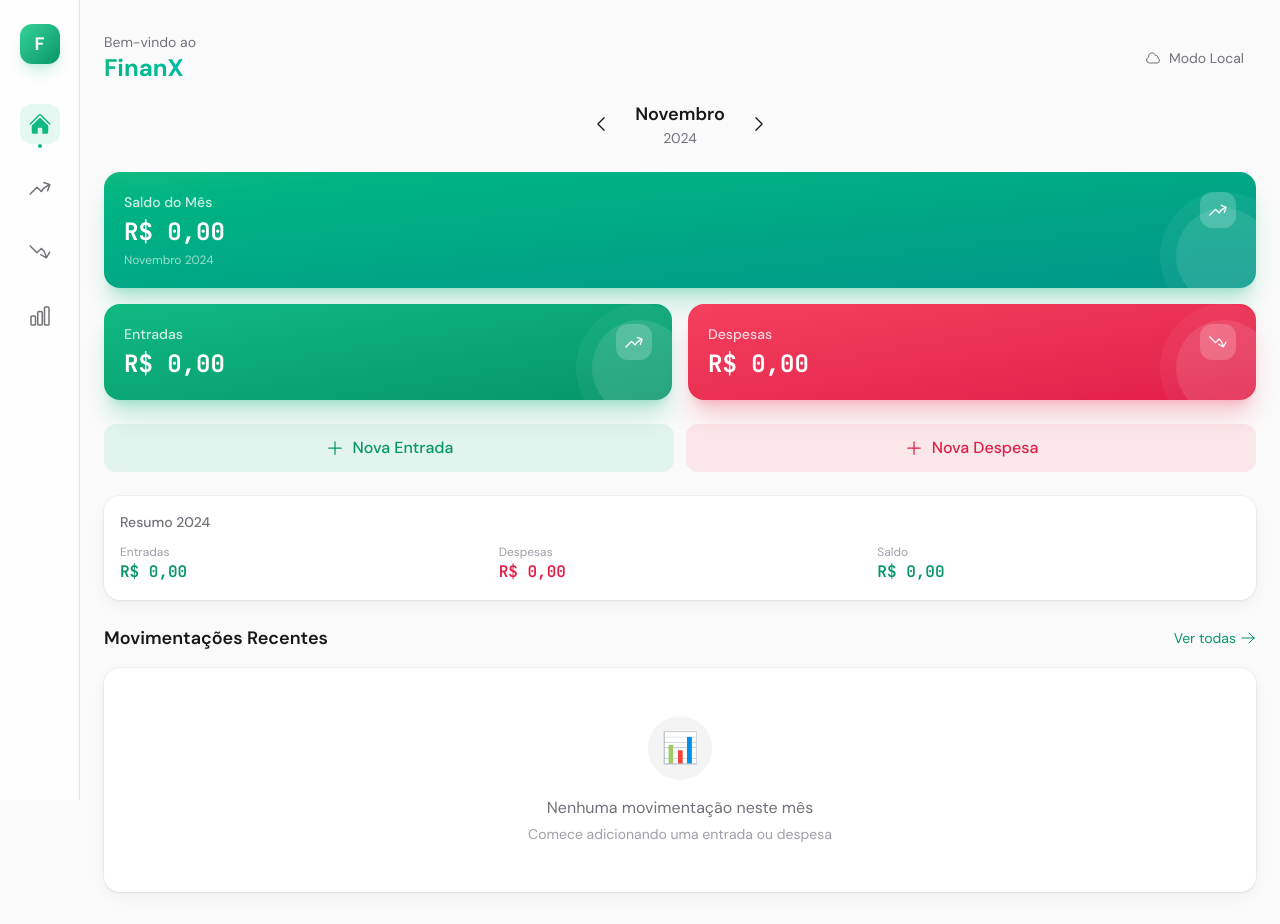
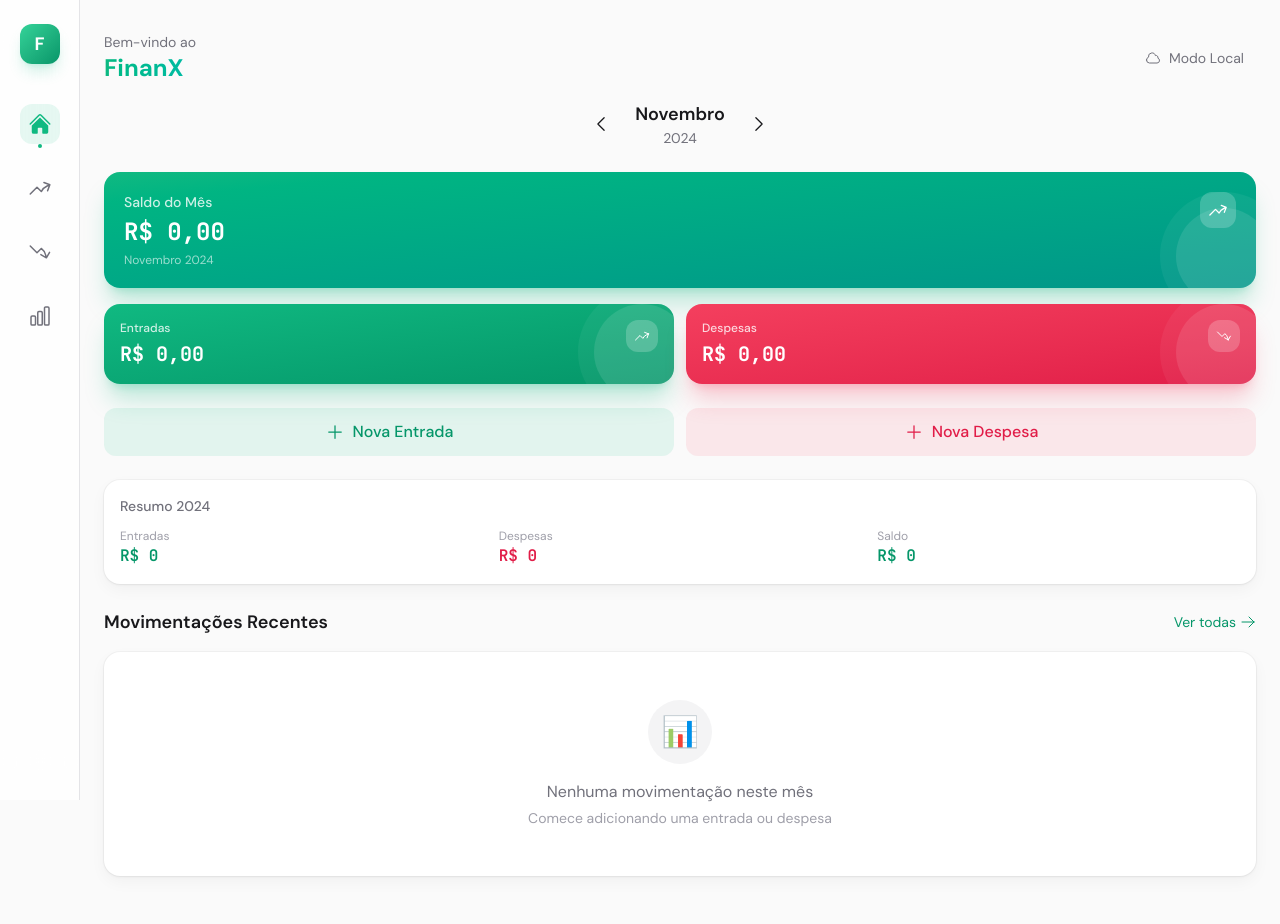
Before and after one commit to luckgoncalves/finanx, a Next.js app: page / in a window 1280 px wide. Built offline with nearby package versions, Linux system fonts and the light colour scheme.

Commit message:
ajuste layout

```diff
--- a/src/app/despesas/page.tsx
+++ b/src/app/despesas/page.tsx
@@ -39,25 +39,25 @@ export default function DespesasPage() {
         {/* Paid vs Pending Summary */}
         {monthlyData.expenses.length > 0 && (
           <div className="grid grid-cols-2 gap-3 mt-4">
-            <div className="p-4 rounded-xl bg-white dark:bg-zinc-900 card-shadow dark:card-shadow-dark">
+            <div className="p-3 sm:p-4 rounded-xl bg-white dark:bg-zinc-900 card-shadow dark:card-shadow-dark min-w-0">
               <div className="flex items-center gap-2 mb-2">
-                <CheckCircleIcon className="w-5 h-5 text-emerald-500" />
-                <span className="text-sm font-medium text-zinc-500 dark:text-zinc-400">Pagas</span>
+                <CheckCircleIcon className="w-4 h-4 sm:w-5 sm:h-5 text-emerald-500 flex-shrink-0" />
+                <span className="text-xs sm:text-sm font-medium text-zinc-500 dark:text-zinc-400">Pagas</span>
               </div>
-              <p className="text-lg font-bold font-mono text-emerald-600 dark:text-emerald-400">
-                {monthlyData.totalPaid.toLocaleString('pt-BR', { style: 'currency', currency: 'BRL' })}
+              <p className="text-base sm:text-lg font-bold font-mono text-emerald-600 dark:text-emerald-400 truncate">
+                {monthlyData.totalPaid.toLocaleString('pt-BR', { style: 'currency', currency: 'BRL', minimumFractionDigits: 0, maximumFractionDigits: 0 })}
               </p>
               <p className="text-xs text-zinc-400 dark:text-zinc-500">
                 {monthlyData.expenses.filter(e => e.paid).length} de {monthlyData.expenses.length}
               </p>
             </div>
-            <div className="p-4 rounded-xl bg-white dark:bg-zinc-900 card-shadow dark:card-shadow-dark">
+            <div className="p-3 sm:p-4 rounded-xl bg-white dark:bg-zinc-900 card-shadow dark:card-shadow-dark min-w-0">
               <div className="flex items-center gap-2 mb-2">
-                <ClockIcon className="w-5 h-5 text-amber-500" />
-                <span className="text-sm font-medium text-zinc-500 dark:text-zinc-400">Pendentes</span>
+                <ClockIcon className="w-4 h-4 sm:w-5 sm:h-5 text-amber-500 flex-shrink-0" />
+                <span className="text-xs sm:text-sm font-medium text-zinc-500 dark:text-zinc-400">Pendentes</span>
               </div>
-              <p className="text-lg font-bold font-mono text-amber-600 dark:text-amber-400">
-                {monthlyData.totalPending.toLocaleString('pt-BR', { style: 'currency', currency: 'BRL' })}
+              <p className="text-base sm:text-lg font-bold font-mono text-amber-600 dark:text-amber-400 truncate">
+                {monthlyData.totalPending.toLocaleString('pt-BR', { style: 'currency', currency: 'BRL', minimumFractionDigits: 0, maximumFractionDigits: 0 })}
               </p>
               <p className="text-xs text-zinc-400 dark:text-zinc-500">
                 {monthlyData.expenses.filter(e => !e.paid).length} de {monthlyData.expenses.length}
--- a/src/app/page.tsx
+++ b/src/app/page.tsx
@@ -47,16 +47,18 @@ export default function Home() {
             subtitle={`${MONTHS[currentMonth - 1]} ${currentYear}`}
           />
 
-          <div className="grid grid-cols-2 gap-4">
+          <div className="grid grid-cols-2 gap-3">
             <SummaryCard
               title="Entradas"
               amount={monthlyData.totalIncome}
               type="income"
+              compact
             />
             <SummaryCard
               title="Despesas"
               amount={monthlyData.totalExpense}
               type="expense"
+              compact
             />
           </div>
         </div>
@@ -88,23 +90,23 @@ export default function Home() {
           <h3 className="text-sm font-medium text-zinc-500 dark:text-zinc-400 mb-3">
             Resumo {currentYear}
           </h3>
-          <div className="grid grid-cols-3 gap-4">
-            <div>
+          <div className="grid grid-cols-3 gap-2 sm:gap-4">
+            <div className="min-w-0">
               <p className="text-xs text-zinc-400 dark:text-zinc-500">Entradas</p>
-              <p className="font-semibold text-emerald-600 dark:text-emerald-400 font-mono">
-                {yearlyData.totalIncome.toLocaleString('pt-BR', { style: 'currency', currency: 'BRL' })}
+              <p className="text-sm sm:text-base font-semibold text-emerald-600 dark:text-emerald-400 font-mono truncate">
+                {yearlyData.totalIncome.toLocaleString('pt-BR', { style: 'currency', currency: 'BRL', minimumFractionDigits: 0, maximumFractionDigits: 0 })}
               </p>
             </div>
-            <div>
+            <div className="min-w-0">
               <p className="text-xs text-zinc-400 dark:text-zinc-500">Despesas</p>
-              <p className="font-semibold text-rose-600 dark:text-rose-400 font-mono">
-                {yearlyData.totalExpense.toLocaleString('pt-BR', { style: 'currency', currency: 'BRL' })}
+              <p className="text-sm sm:text-base font-semibold text-rose-600 dark:text-rose-400 font-mono truncate">
+                {yearlyData.totalExpense.toLocaleString('pt-BR', { style: 'currency', currency: 'BRL', minimumFractionDigits: 0, maximumFractionDigits: 0 })}
               </p>
             </div>
-            <div>
+            <div className="min-w-0">
               <p className="text-xs text-zinc-400 dark:text-zinc-500">Saldo</p>
-              <p className={`font-semibold font-mono ${yearlyData.balance >= 0 ? 'text-emerald-600 dark:text-emerald-400' : 'text-rose-600 dark:text-rose-400'}`}>
-                {yearlyData.balance.toLocaleString('pt-BR', { style: 'currency', currency: 'BRL' })}
+              <p className={`text-sm sm:text-base font-semibold font-mono truncate ${yearlyData.balance >= 0 ? 'text-emerald-600 dark:text-emerald-400' : 'text-rose-600 dark:text-rose-400'}`}>
+                {yearlyData.balance.toLocaleString('pt-BR', { style: 'currency', currency: 'BRL', minimumFractionDigits: 0, maximumFractionDigits: 0 })}
               </p>
             </div>
           </div>
@@ -152,7 +154,7 @@ export default function Home() {
                     </p>
                   </div>
                   <span
-                    className={`font-semibold font-mono ${
+                    className={`font-semibold font-mono text-sm sm:text-base flex-shrink-0 ${
                       transaction.type === 'income'
                         ? 'text-emerald-600 dark:text-emerald-400'
                         : 'text-rose-600 dark:text-rose-400'
@@ -162,6 +164,8 @@ export default function Home() {
                     {transaction.amount.toLocaleString('pt-BR', {
                       style: 'currency',
                       currency: 'BRL',
+                      minimumFractionDigits: transaction.amount >= 1000 ? 0 : 2,
+                      maximumFractionDigits: transaction.amount >= 1000 ? 0 : 2,
                     })}
                   </span>
                 </div>
--- a/src/components/SummaryCard.tsx
+++ b/src/components/SummaryCard.tsx
@@ -7,11 +7,22 @@ interface SummaryCardProps {
   amount: number;
   type: 'income' | 'expense' | 'balance';
   subtitle?: string;
+  compact?: boolean;
 }
 
-export function SummaryCard({ title, amount, type, subtitle }: SummaryCardProps) {
+export function SummaryCard({ title, amount, type, subtitle, compact = false }: SummaryCardProps) {
   const formatCurrency = (value: number) => {
-    return Math.abs(value).toLocaleString('pt-BR', {
+    const absValue = Math.abs(value);
+    // Para valores grandes, usa formato compacto em mobile
+    if (absValue >= 10000) {
+      return absValue.toLocaleString('pt-BR', {
+        style: 'currency',
+        currency: 'BRL',
+        minimumFractionDigits: 0,
+        maximumFractionDigits: 0,
+      });
+    }
+    return absValue.toLocaleString('pt-BR', {
       style: 'currency',
       currency: 'BRL',
     });
@@ -49,20 +60,20 @@ export function SummaryCard({ title, amount, type, subtitle }: SummaryCardProps)
   const Icon = styles.icon;
 
   return (
-    <div className={`relative overflow-hidden rounded-2xl p-5 ${styles.bg} shadow-xl ${styles.shadow} text-white`}>
-      <div className="flex items-start justify-between">
-        <div>
-          <p className="text-sm font-medium text-white/80">{title}</p>
-          <p className="text-2xl font-bold mt-1 font-mono">
+    <div className={`relative overflow-hidden rounded-2xl ${compact ? 'p-4' : 'p-5'} ${styles.bg} shadow-xl ${styles.shadow} text-white`}>
+      <div className="flex items-start justify-between gap-2">
+        <div className="min-w-0 flex-1">
+          <p className={`${compact ? 'text-xs' : 'text-sm'} font-medium text-white/80 truncate`}>{title}</p>
+          <p className={`${compact ? 'text-lg sm:text-xl' : 'text-xl sm:text-2xl'} font-bold mt-1 font-mono truncate`}>
             {type === 'balance' && amount < 0 ? '-' : ''}
             {formatCurrency(amount)}
           </p>
           {subtitle && (
-            <p className="text-xs text-white/60 mt-1">{subtitle}</p>
+            <p className="text-xs text-white/60 mt-1 truncate">{subtitle}</p>
           )}
         </div>
-        <div className={`p-2 rounded-xl ${styles.iconBg}`}>
-          <Icon className="w-5 h-5" />
+        <div className={`p-2 rounded-xl ${styles.iconBg} flex-shrink-0`}>
+          <Icon className={`${compact ? 'w-4 h-4' : 'w-5 h-5'}`} />
         </div>
       </div>
 
--- a/src/components/TransactionList.tsx
+++ b/src/components/TransactionList.tsx
@@ -27,6 +27,8 @@ export function TransactionList({ transactions, type, showCategory = true }: Tra
     return value.toLocaleString('pt-BR', {
       style: 'currency',
       currency: 'BRL',
+      minimumFractionDigits: value >= 1000 ? 0 : 2,
+      maximumFractionDigits: value >= 1000 ? 0 : 2,
     });
   };
 
@@ -161,7 +163,7 @@ export function TransactionList({ transactions, type, showCategory = true }: Tra
 
                     <div className="flex items-center gap-2">
                       <span
-                        className={`font-semibold font-mono ${
+                        className={`font-semibold font-mono text-sm sm:text-base flex-shrink-0 ${
                           type === 'income'
                             ? 'text-emerald-600 dark:text-emerald-400'
                             : isPaid
```
